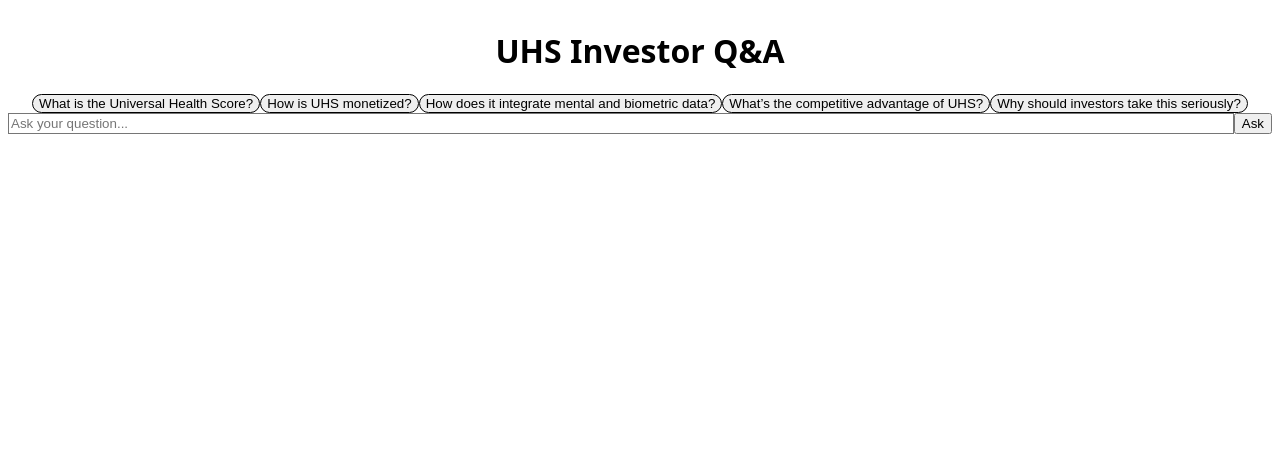
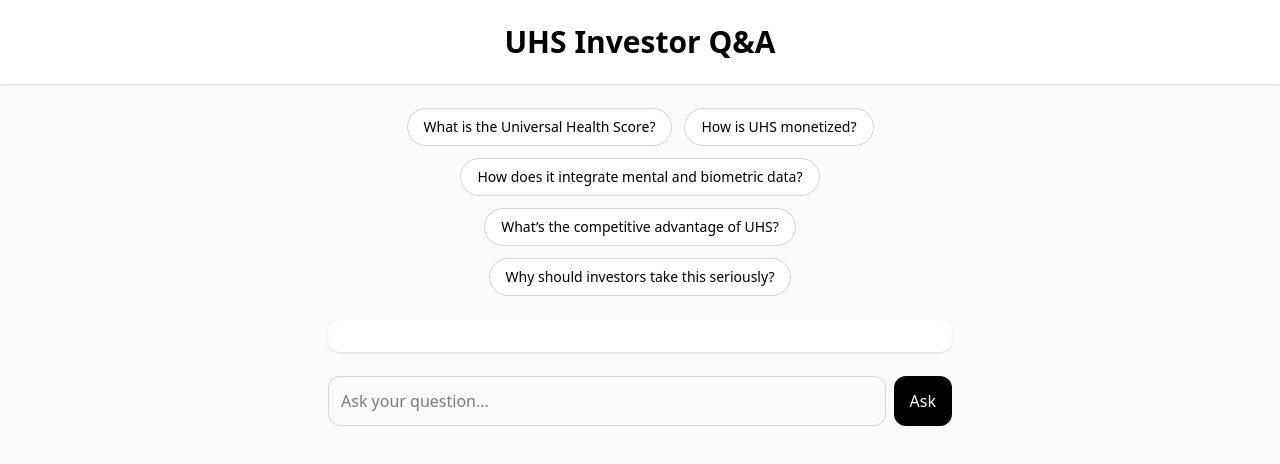
Before and after one commit to rajasandhu/uhs-investor-webapp, a Next.js app: page / in a window 1280 px wide. Shown: the top 464 px of the page. Built offline with nearby package versions, Linux system fonts and the light colour scheme.

Commit message:
Fix Tailwind setup using modern PostCSS plugin

```diff
--- a/pages/_app.tsx
+++ b/pages/_app.tsx
@@ -1,7 +1,6 @@
-import type { AppProps } from "next/app";
 import "../styles/globals.css";
 
-function MyApp({ Component, pageProps }: AppProps) {
+function MyApp({ Component, pageProps }) {
   return <Component {...pageProps} />;
 }
 
--- /dev/null
+++ b/postcss.config.mjs
@@ -0,0 +1,6 @@
+export default {
+  plugins: {
+    '@tailwindcss/postcss': {},
+    autoprefixer: {},
+  },
+}
--- a/styles/globals.css
+++ b/styles/globals.css
@@ -1,7 +1 @@
-@tailwind base;
-@tailwind components;
-@tailwind utilities;
-
-body {
-  font-family: ui-sans-serif, system-ui, -apple-system, BlinkMacSystemFont, "Segoe UI", Roboto, "Helvetica Neue", Arial;
-}
+@import "tailwindcss";
```
